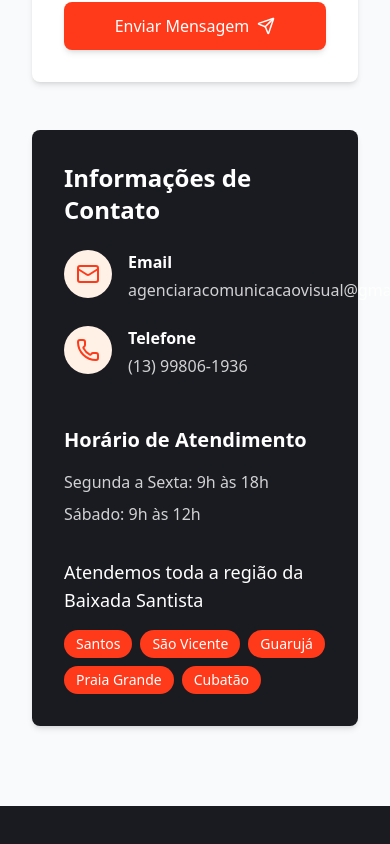
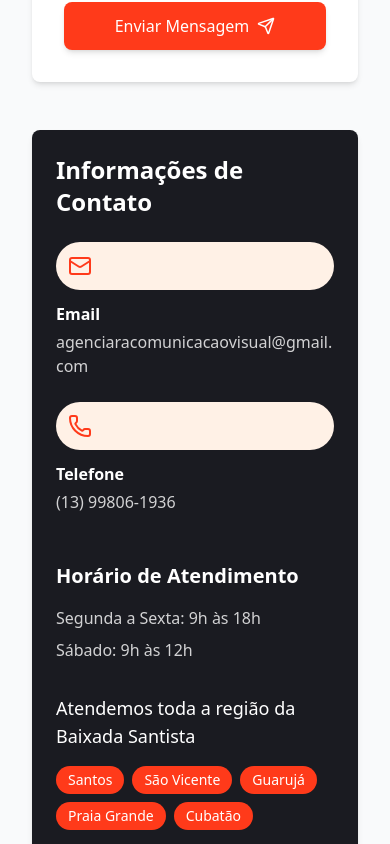
Before and after one commit to 21lucasbarros/projeto-ilha-outdoor, a React (Vite) app: page / in a window 390 px wide. Shown: the part 8638-9482 px from the top of the page. Built offline with nearby package versions, Linux system fonts and the light colour scheme.

Commit message:
style: ajustei o layout do componente Contact para melhorar a usabilidade e a responsividade, incluindo ajustes nas classes CSS.

```diff
--- a/src/components/Contact.tsx
+++ b/src/components/Contact.tsx
@@ -188,15 +188,16 @@ export default function Contact() {
             viewport={{ once: true, amount: 0.3 }}
             transition={{ duration: 0.6 }}
           >
-            <div className="bg-[#1a1b21] text-white p-8 rounded-lg shadow-md h-full flex flex-col justify-between">
+            <div className="bg-[#1a1b21] text-white p-6 sm:p-8 rounded-lg shadow-md flex flex-col justify-between min-h-[400px] md:min-h-auto">
               <div>
                 <h3 className="text-2xl font-bold mb-6">
                   Informações de Contato
                 </h3>
 
                 <div className="space-y-6">
-                  <div className="flex items-start">
-                    <div className="bg-[#fff1e6] p-3 rounded-full mr-4 flex-shrink-0">
+                  {/* Email */}
+                  <div className="flex flex-col sm:flex-row sm:items-center gap-3 sm:gap-4">
+                    <div className="bg-[#fff1e6] p-3 rounded-full flex-shrink-0">
                       <Mail size={24} className="text-[#ff3a1a]" />
                     </div>
                     <div>
@@ -210,8 +211,9 @@ export default function Contact() {
                     </div>
                   </div>
 
-                  <div className="flex items-start">
-                    <div className="bg-[#fff1e6] p-3 rounded-full mr-4 flex-shrink-0">
+                  {/* Telefone */}
+                  <div className="flex flex-col sm:flex-row sm:items-center gap-3 sm:gap-4">
+                    <div className="bg-[#fff1e6] p-3 rounded-full flex-shrink-0">
                       <Phone size={24} className="text-[#ff3a1a]" />
                     </div>
                     <div>
```
